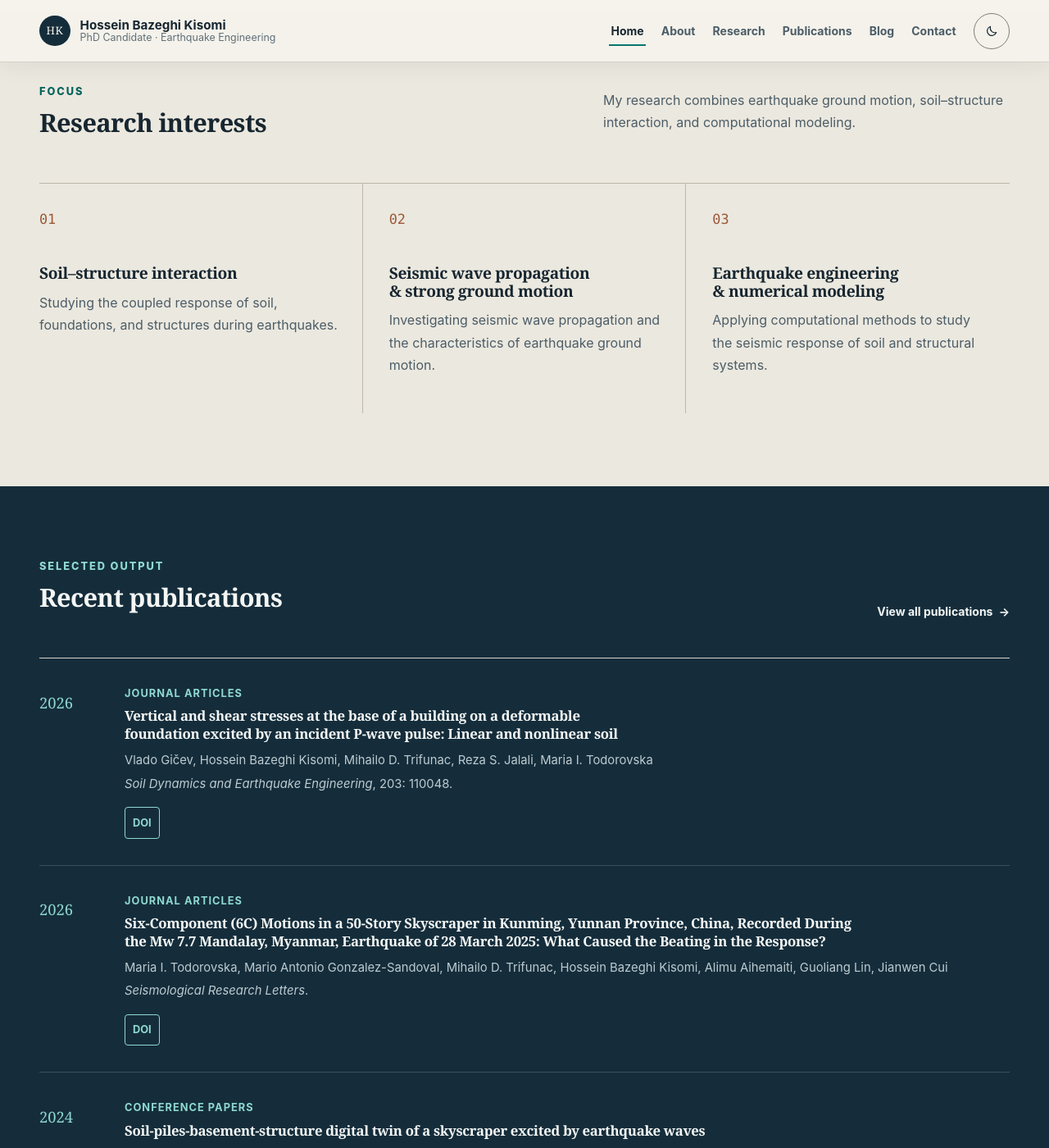
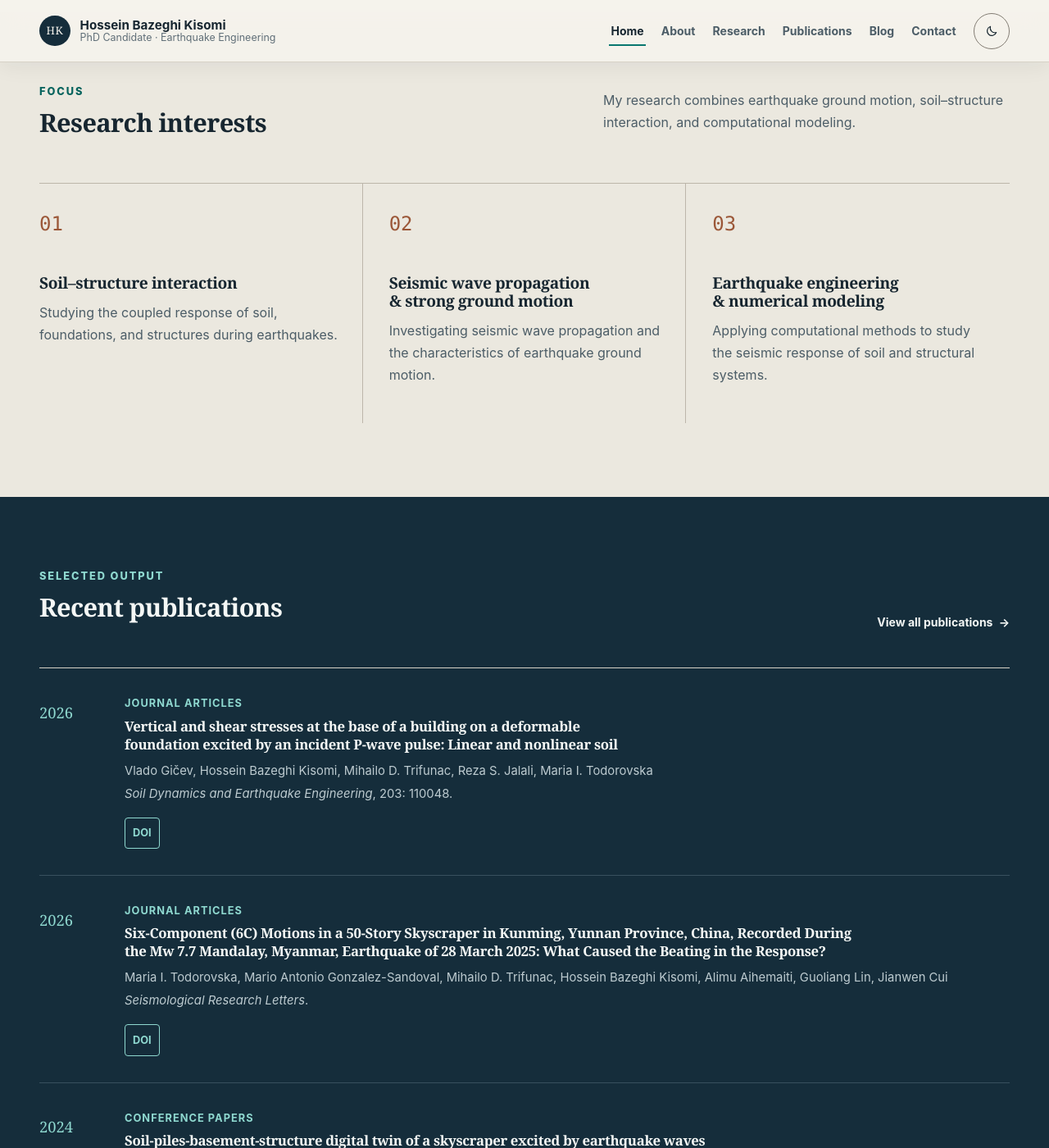
Before and after one commit to HosseinBazeghi/hosseinbazeghi.github.io, a Jekyll site: the page built from index.md, in a window 1280 px wide and 1400 px high, scrolled down 1181 px. Shown: the whole window at 82% size. Built offline with Jekyll 4.4.1, drawn with Linux system fonts in a browser that asks for light colours.

Commit message:
Increase research interest number size

```diff
--- a/assets/css/main.css
+++ b/assets/css/main.css
@@ -328,7 +328,7 @@ p { margin: 0 0 1rem; }
 .interest-card { min-height: 15rem; padding: 1.8rem 1.8rem 1.8rem 0; border-right: 1px solid var(--line-strong); }
 .interest-card + .interest-card { padding-left: 2rem; }
 .interest-card:last-child { border-right: 0; }
-.interest-card > span { display: block; margin-bottom: 2.5rem; color: var(--copper); font-family: var(--mono); font-size: 1.05rem; }
+.interest-card > span { display: block; margin-bottom: 2.5rem; color: var(--copper); font-family: var(--mono); font-size: 1.5rem; }
 .interest-card p { color: var(--ink-soft); }
 .project-grid, .post-grid { display: grid; grid-template-columns: repeat(3, minmax(0, 1fr)); gap: 1.25rem; }
 .project-grid--featured { grid-template-columns: minmax(0, 36rem); }
```
